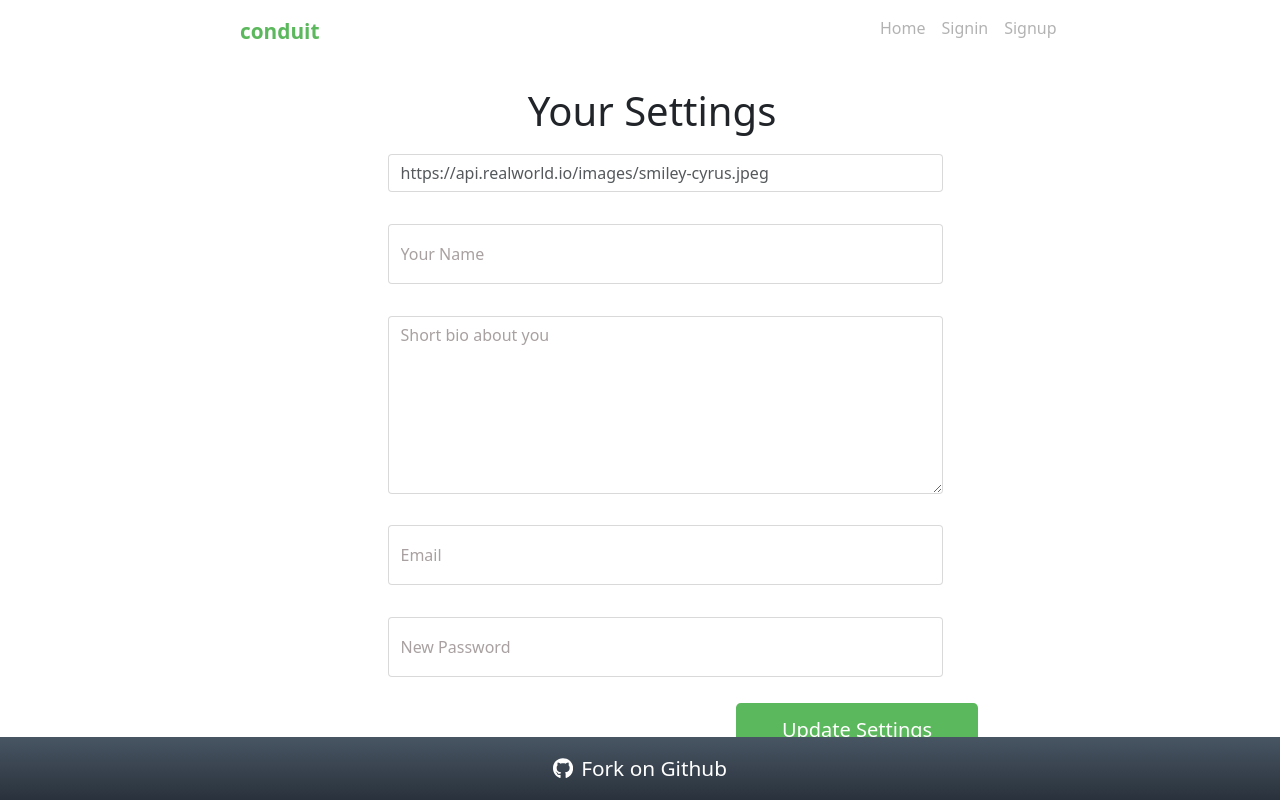
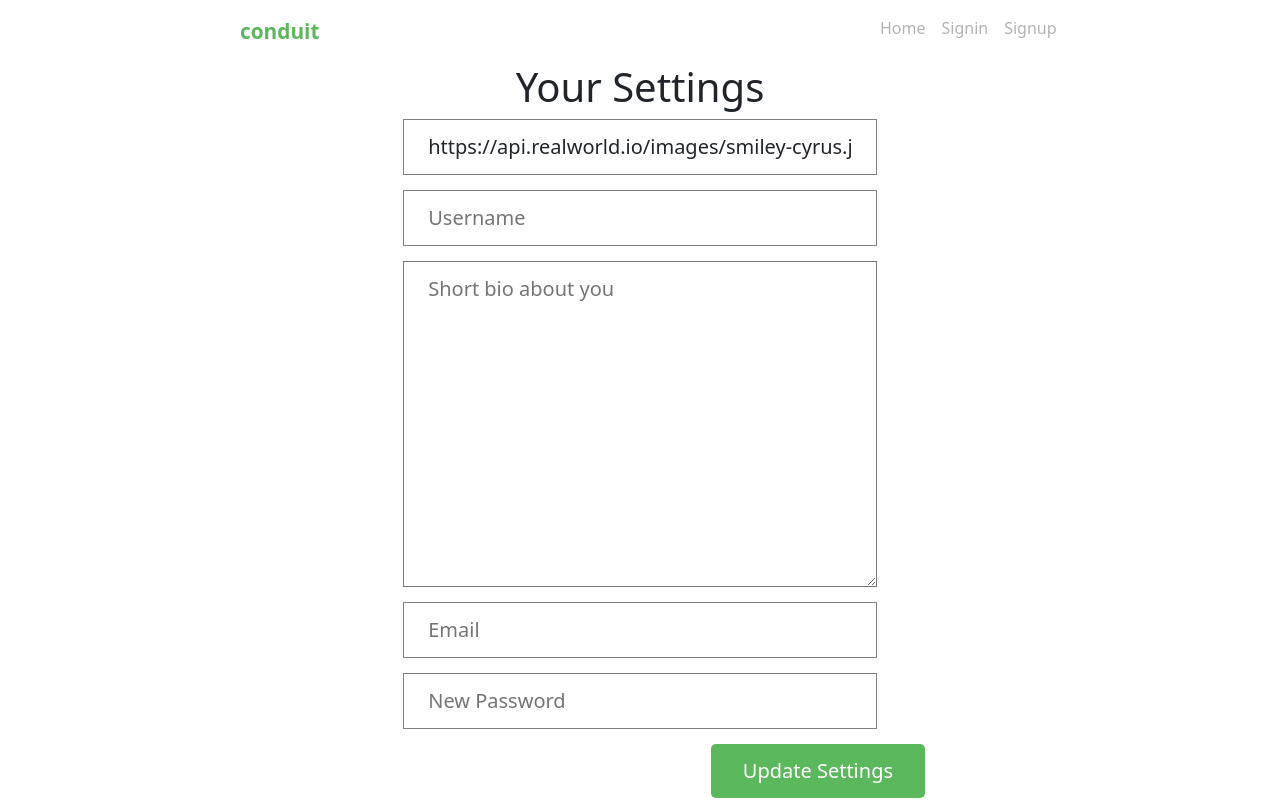
Before and after one commit to huyquan0905/MockPJ_G5, a React (Create React App) app: page /setting in a window 1280 px wide. Shown: the top 800 px of the page. Built offline with nearby package versions, Linux system fonts and the light colour scheme; no server answers; sample sign-in values are in the browser's storage.

Commit message:
Commit prevent access another page

```diff
--- a/src/App.js
+++ b/src/App.js
@@ -10,32 +10,22 @@ import Setting from "./components/Setting";
 import ArticleDetail from "./components/ArticleDetail";
 import { Provider } from "react-redux";
 import store from "./components/redux/store";
-import ProtectedRoutes from "./components/redux/ProtectedRoutes";
-import Profile from "./components/Profile"
 
 function App() {
-  const isAuth = localStorage.getItem("token");
   return (
     <div>
       <Header />
       <Provider store={store}>
         <Routes>
-          <Route>
-            <Route path="/" element={<HomePage />} />
-            <Route path="/signin" element={<SignIn />} />
-            <Route path="/signup" element={<SignUp />} />
-            <Route path="/setting" element={<Setting />} />
-            <Route path="/article-detail" element={<ArticleDetail />} />
-            <Route path="/profile" element={<Profile />} />
-            <Route path="/post" element={<PostArticle />} />
-
-          </Route>
-          <Route element={<ProtectedRoutes auth={isAuth} />}>
-            {/* <Route path="/post" element={<PostArticle />} /> */}
-          </Route>
+          <Route path="/" element={<HomePage />} />
+          <Route path="/post" element={<PostArticle />} />
+          <Route path="/signin" element={<SignIn />} />
+          <Route path="/signup" element={<SignUp />} />
+          <Route path="/setting" element={<Setting />} />
+          <Route path="/article-detail" element={<ArticleDetail />} />
         </Routes>
       </Provider>
-      <Footer />
+      {/* <Footer /> */}
     </div>
   );
 }
--- a/src/components/PostArticle.jsx
+++ b/src/components/PostArticle.jsx
@@ -1,68 +1,18 @@
-import React from 'react';
-import axios from 'axios';
-import { useState, useEffect } from 'react';
+import React, {useEffect} from "react";
+import { useNavigate } from "react-router-dom";
 import '../components/style/PostArticle.css'
 import 'bootstrap/dist/css/bootstrap.min.css';
 
 const PostArticle = () => {
-    const [article, setArticle] = useState({
-        title: '',
-        description: '',
-        body: '',
-        tagList: ''
-    });
+    const navigate = useNavigate();
+    const accesstoken = (localStorage.getItem("token"));
+    console.log(accesstoken);
 
-    const handleInputChange = (e) => {
-        const { name, value } = e.target;
-        setArticle({ ...article, [name]: value });
-    };
-
-    const handleSubmit = (e) => {
-        e.preventDefault();
-
-        const token = localStorage.getItem("token");
-        console.log(token);
-        // axios.post('https://api.realworld.io/api/articles', {
-        //     article: {
-        //         title: article.title,
-        //         description: article.description,
-        //         body: article.body,
-        //         tagList: article.tagList
-        //     }
-        // },
-        //     {
-        //         headers: {
-        //             Authorization: `Bearer ${token}`
-        //         }
-        //     })
-        //     .then(response => {
-        //         console.log(response.data);
-        //     })
-        //     .catch(error => {
-        //         console.error('Lỗi cmn luôn:', error);
-        //     });
-
-
-        axios.post("https://api.realworld.io/api/articles",
-            JSON.stringify({
-                article: {
-                    title: article.title,
-                    description: article.description,
-                    body: article.body,
-                    tagList: article.tagList,
-                },
-            }),
-            {
-                headers: {
-                    "Content-Type": "application/json",
-                    Authorization: `Bearer ${token}`,
-                },
-            }
-        )
-            .then((res) => {
-                console.log(res);
-            });
-    }
+    useEffect(() => {
+        if(!accesstoken){
+            navigate('/')
+        }
+    }, [accesstoken, navigate])
 
     return (
         <div>
@@ -72,22 +22,15 @@ const PostArticle = () => {
                         <div className="container page">
                             <div className="row">
                                 <div className="col-md-10 offset-md-1 col-xs-12">
-                                    <form onSubmit={handleSubmit}>
+                                    <form>
                                         <fieldset>
-                                            <fieldset className="form-group">
-                                                <input type="text" className="form-control form-control-lg" placeholder="Article Title" name="title" value={article.title} onChange={handleInputChange} />
-                                            </fieldset>
+                                            <fieldset className="form-group"><input type="text" className="form-control form-control-lg" placeholder="Article Title" /></fieldset>
 
-                                            <fieldset className="form-group">
-                                                <input type="text" className="form-control" placeholder="What's this article about?" name="description" value={article.description} onChange={handleInputChange} />
-                                            </fieldset>
+                                            <fieldset className="form-group"><input type="text" className="form-control" placeholder="What's this article about?" /></fieldset>
 
-                                            <fieldset className="form-group">
-                                                <textarea className="form-control" style={{ marginBottom: "20px" }} rows="8" placeholder="Write your article (in markdown)" name="body" value={article.body} onChange={handleInputChange}></textarea>
-                                            </fieldset>
+                                            <fieldset className="form-group"><textarea className="form-control" style={{ marginBottom: "20px" }} rows="8" placeholder="Write your article (in markdown)" ></textarea></fieldset>
 
-                                            <fieldset className="form-group">
-                                                <input type="text" className="form-control" placeholder="Enter tags" name="tagList" value={article.tagList} onChange={handleInputChange} />
+                                            <fieldset className="form-group"><input type="text" className="form-control" placeholder="Enter tags" />
                                                 <div className="tag-list"></div>
                                             </fieldset>
                                             <button className="btn btn-lg pull-xs-right btn-primary" type="submit">Publish Article</button>
--- a/src/components/Profile.jsx
+++ b/src/components/Profile.jsx
@@ -1,50 +1,24 @@
-import React from 'react';
 import './style/Profile.css'
-import{ useState, useEffect } from 'react';
-import { Link } from 'react-router-dom';
-import { useLocation } from 'react-router-dom';
-import axios from 'axios';
-
+import React, { useEffect} from "react";
+import { useNavigate } from "react-router-dom";
 const Profile = () => {
-    const location = useLocation();
-
-    const [user, setUser] = useState({
-        username: '',
-        email: '',
-        bio: ''
-    });
+    const navigate = useNavigate();
+    const accesstoken = (localStorage.getItem("token"));
+    console.log(accesstoken);
 
     useEffect(() => {
-        const token = localStorage.getItem('token');
-        if (token) {
-            axios.get('https://node-express-conduit.appspot.com/api/user', {
-                headers: {
-                    Authorization: `Token ${token}`,
-                },
-            })
-            .then(response => {
-                const userData = response.data.user;
-                setUser({
-                    username: userData.username,
-                    email: userData.email,
-                    bio: userData.bio
-                });
-            })
-            .catch(error => {
-                console.error('Error fetching user data:', error);
-            });
+        if(!accesstoken){
+            navigate('/')
         }
-    }, []);
+    }, [accesstoken, navigate])
 
     return (
         <div className='profileCt'>
             <div className='bgProfile'>
                 <div className='bgCt'>
-                <img src={location.state.updatedProfilePicture || "https://api.realworld.io/images/smiley-cyrus.jpeg"} alt="" />
-                    <h4>{user.username}</h4>
-                    <Link to="/Setting">
-                        <i className="fa fa-cog"></i> Edit Profile Settings
-                    </Link>
+                    <img src="https://api.realworld.io/images/smiley-cyrus.jpeg" alt="" />
+                    <h4>...</h4>
+                    <a href="#"><i class="fa fa-cog"></i> Edit Profile Settings</a>
                 </div>
             </div>
             <div className='arcticles-toggle'>
--- a/src/components/Setting.jsx
+++ b/src/components/Setting.jsx
@@ -1,186 +1,52 @@
-import React, { useState, useEffect } from 'react';
-import './style/Setting.css';
-import { useDispatch } from 'react-redux';
-import { logout } from './redux/actions';
-import { useNavigate } from 'react-router-dom';
-import axios from 'axios';
-
+import "./style/Setting.css";
+import { useDispatch } from "react-redux";
+import { logout } from "./redux/actions";
+import React, { useEffect} from "react";
+import { useNavigate } from "react-router-dom";
 const Setting = () => {
   const dispatch = useDispatch();
   const navigate = useNavigate();
-
-  const [user, setUser] = useState({
-    username: '',
-    email: '',
-    bio: '',
-    profilePicture: 'https://api.realworld.io/images/smiley-cyrus.jpeg'
-  });
-
-
-  useEffect(() => {
-    const token = localStorage.getItem('token');
-    if (token) {
-      axios.get('https://node-express-conduit.appspot.com/api/user', {
-        headers: {
-          Authorization: `Token ${token}`,
-        },
-      })
-        .then(response => {
-          const userData = response.data.user;
-          setUser({
-            username: userData.username,
-            email: userData.email,
-            bio: userData.bio
-          });
-        })
-        .catch(error => {
-          console.error('Error fetching user data:', error);
-        });
-    }
-  }, []);
-
   const handleLogout = () => {
-    localStorage.removeItem('token');
+    localStorage.removeItem("token");
     dispatch(logout());
-    navigate('/');
+    navigate("/");
   };
 
-  const handleInputChange = event => {
-    const { name, value } = event.target;
-    setUser(prevUser => ({
-      ...prevUser,
-      [name]: value
-    }));
-  };
+    const accesstoken = (localStorage.getItem("token"));
+    console.log(accesstoken);
 
-
-  const handleSubmit = async event => {
-    event.preventDefault();
-
-    try {
-      const token = localStorage.getItem('token');
-      if (!token) {
-        // Handle the case where the token is not available
-        return;
-      }
-
-      const response = await axios.put(
-        'https://node-express-conduit.appspot.com/api/user',
-        {
-          user: {
-            username: user.username,
-            email: user.email,
-            bio: user.bio,
-            image: user.profilePicture // Use the profilePicture property here
-          }
-        },
-        {
-          headers: {
-            Authorization: `Token ${token}`,
-          },
+    useEffect(() => {
+        if(!accesstoken){
+            navigate('/')
         }
-      );
-
-      if (response.status === 200) {
-        // Update user information in the local state
-        const userData = response.data.user;
-        setUser({
-          username: userData.username,
-          email: userData.email,
-          bio: userData.bio,
-          profilePicture: userData.image // Update the profilePicture property here
-        });
-        alert('User information updated successfully.');
-
-        // Navigate to the Profile component
-        navigate('/Profile', { state: { updatedProfilePicture: user.profilePicture } });
-      } else {
-        // Handle other response statuses if needed
-      }
-    } catch (error) {
-      console.error('Error updating user data:', error);
-      // Handle errors here
-    }
-  };
-
+    }, [accesstoken, navigate])
 
   return (
-    <div className='settings-page'>
-      <div className='container page'>
-        <div className='row'>
-          <div className='col-md-6 offset-md-3 col-xs-12'>
-            <h1 className='text-xs-center'>Your Settings</h1>
-            <form onSubmit={handleSubmit}>
-              <fieldset>
-                <fieldset className='form-group'>
-                  <input
-                    className='form-control'
-                    type='text'
-                    placeholder='URL of profile picture'
-                    name='profilePicture'
-                    value={user.profilePicture}
-                    onChange={handleInputChange}
-                  />
-                </fieldset>
-                <fieldset className='form-group'>
-                  <input
-                    className='form-control form-control-lg'
-                    type='text'
-                    placeholder='Your Name'
-                    name='username'
-                    value={user.username}
-                    onChange={handleInputChange}
-                  />
-                </fieldset>
-                <fieldset className='form-group'>
-                  <textarea
-                    className='form-control form-control-lg'
-                    rows='8'
-                    placeholder='Short bio about you'
-                    name='bio'
-                    value={user.bio}
-                    onChange={handleInputChange}
-                  ></textarea>
-                </fieldset>
-                <fieldset className='form-group'>
-                  <input
-                    className='form-control form-control-lg'
-                    type='email'
-                    placeholder='Email'
-                    name='email'
-                    value={user.email}
-                    onChange={handleInputChange}
-                  />
-                </fieldset>
-                <fieldset className='form-group'>
-                  <input
-                    className='form-control form-control-lg'
-                    type='password'
-                    placeholder='New Password'
-                    id='passw'
-                  />
-                </fieldset>
-                <button
-                  className='btnSt'
-                  type='submit'
-                >
-                  Update Settings
-                </button>
-                <hr />
-                <button className='btnLogout' onClick={handleLogout}>
-                  Or click here to logout.
-                </button>
-              </fieldset>
-
-
-            </form>
-
-          </div>
-        </div>
-      </div>
+    <div className="contentSt">
+      <h1>Your Settings </h1>
+      <form className="formSt">
+        <input
+          type="text"
+          name=""
+          value={"https://api.realworld.io/images/smiley-cyrus.jpeg"}
+          id=""
+        />
+        <input type="text" placeholder="Username" id="" />
+        <textarea
+          style={{ marginBottom: "15px" }}
+          cols="30"
+          rows="10"
+          placeholder="Short bio about you"
+        ></textarea>
+        <input type="email" name="" id="" placeholder="Email" />
+        <input type="password" placeholder="New Password" id="passw" />
+        <button className="btnSt"> Update Settings</button>
+        <button className="btnLogout" onClick={handleLogout}>
+          Or click here to logout.
+        </button>
+      </form>
     </div>
   );
-
 };
 
 export default Setting;
```
Also changed, not shown: src/components/SignIn.jsx (+7 -2 lines), src/components/SignUp.jsx (+11 -2 lines).
